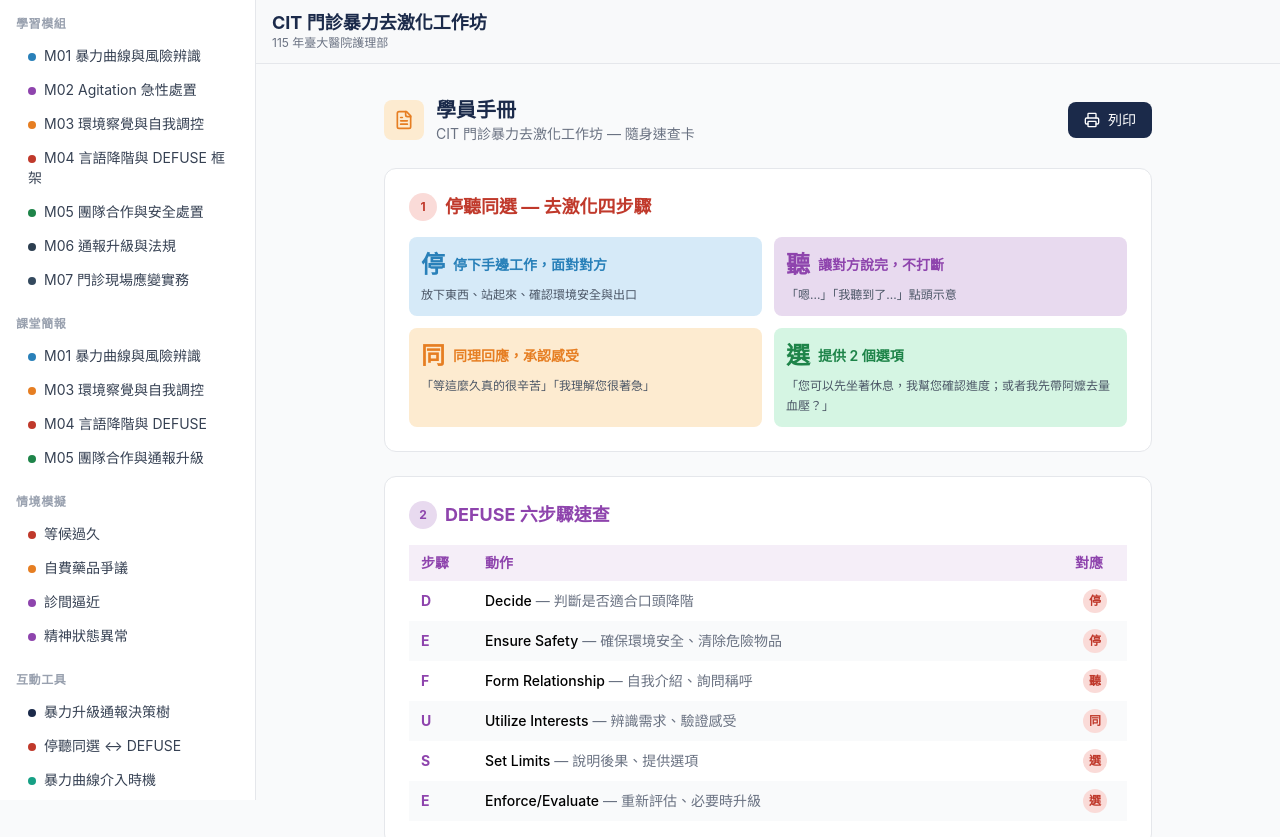
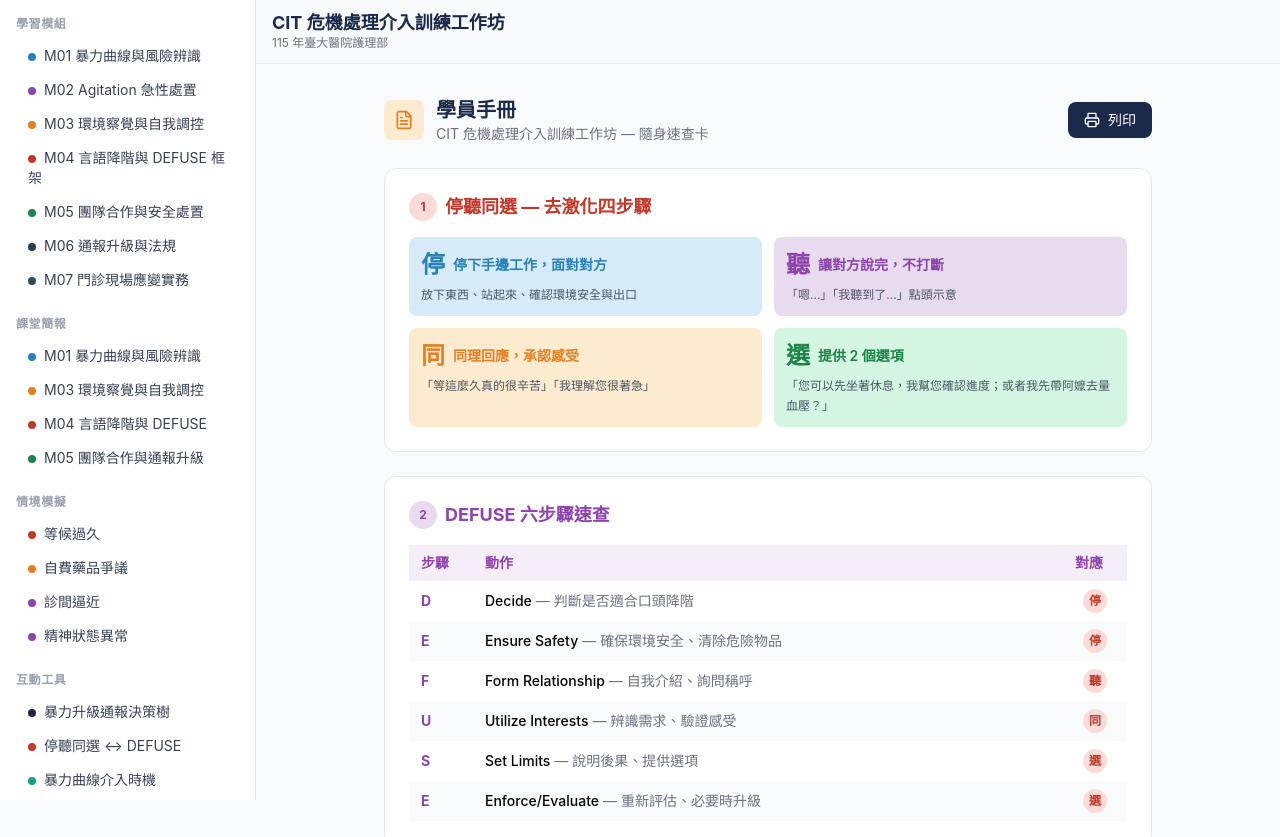
Before and after one commit to sniperHK/NTUH_OutpatientxCIT_AG, a React (Vite) app in the folder web/: page /handout in a window 1280 px wide. Shown: the top 837 px of the page. Built offline with nearby package versions, Linux system fonts and the light colour scheme.

Commit message:
正名：門診暴力去激化 → CIT 危機處理介入訓練 (對齊簽文1151900387)

```diff
--- a/web/index.html
+++ b/web/index.html
@@ -4,7 +4,7 @@
     <meta charset="UTF-8" />
     <link rel="icon" type="image/svg+xml" href="/favicon.svg" />
     <meta name="viewport" content="width=device-width, initial-scale=1.0" />
-    <title>CIT 門診暴力去激化工作坊</title>
+    <title>CIT 危機處理介入訓練工作坊</title>
   </head>
   <body>
     <div id="root"></div>
--- a/web/slides/S-M01.md
+++ b/web/slides/S-M01.md
@@ -1,7 +1,7 @@
 ---
 theme: default
 colorSchema: light
-title: 暴力曲線與風險辨識 — CIT 門診暴力去激化工作坊
+title: 暴力曲線與風險辨識 — CIT 危機處理介入訓練工作坊
 transition: slide-left
 mdc: true
 layout: cover
@@ -10,7 +10,7 @@ background: 'linear-gradient(135deg, #2980B9 0%, #1B2A4A 100%)'
 
 # 暴力曲線與風險辨識
 
-### CIT 門診暴力去激化工作坊
+### CIT 危機處理介入訓練工作坊
 
 <div style="margin-top: 40px; color: rgba(255,255,255,0.9); font-size: 1.1em;">
 
--- a/web/slides/S-M03.md
+++ b/web/slides/S-M03.md
@@ -1,7 +1,7 @@
 ---
 theme: default
 colorSchema: light
-title: 環境察覺與自我調控 — CIT 門診暴力去激化工作坊
+title: 環境察覺與自我調控 — CIT 危機處理介入訓練工作坊
 transition: slide-left
 mdc: true
 layout: cover
@@ -10,7 +10,7 @@ background: 'linear-gradient(135deg, #E67E22 0%, #1B2A4A 100%)'
 
 # 環境察覺與自我調控
 
-### M03 — CIT 門診暴力去激化工作坊
+### M03 — CIT 危機處理介入訓練工作坊
 
 <div style="margin-top: 40px; color: rgba(255,255,255,0.9); font-size: 1.1em;">
 
--- a/web/slides/S-M04.md
+++ b/web/slides/S-M04.md
@@ -1,7 +1,7 @@
 ---
 theme: default
 colorSchema: light
-title: 言語降階與 DEFUSE — CIT 門診暴力去激化工作坊
+title: 言語降階與 DEFUSE — CIT 危機處理介入訓練工作坊
 transition: slide-left
 mdc: true
 layout: cover
@@ -10,7 +10,7 @@ background: 'linear-gradient(135deg, #C0392B 0%, #1B2A4A 100%)'
 
 # 言語降階與 DEFUSE 框架
 
-### M04 — CIT 門診暴力去激化工作坊
+### M04 — CIT 危機處理介入訓練工作坊
 
 <div style="margin-top: 40px; color: rgba(255,255,255,0.9); font-size: 1.1em;">
 
@@ -758,6 +758,6 @@ layout: center
 
 <div style="text-align: center; margin-top: 24px; color: #9ca3af; font-size: 0.9em;">
 
-林皓陽醫師 ｜ CIT 門診暴力去激化工作坊
+林皓陽醫師 ｜ CIT 危機處理介入訓練工作坊
 
 </div>
--- a/web/slides/S-M05.md
+++ b/web/slides/S-M05.md
@@ -1,7 +1,7 @@
 ---
 theme: default
 colorSchema: light
-title: 團隊合作與通報升級 — CIT 門診暴力去激化工作坊
+title: 團隊合作與通報升級 — CIT 危機處理介入訓練工作坊
 transition: slide-left
 mdc: true
 layout: cover
@@ -10,7 +10,7 @@ background: 'linear-gradient(135deg, #1E8449 0%, #1B2A4A 100%)'
 
 # 團隊合作與通報升級
 
-### CIT 門診暴力去激化工作坊
+### CIT 危機處理介入訓練工作坊
 
 <div style="margin-top: 40px; color: rgba(255,255,255,0.9); font-size: 1.1em;">
 <strong>劉政亨醫師</strong> ｜ 臺大醫院教學部暨急診醫學部
@@ -889,7 +889,7 @@ layout: center
 <h1 style="font-size: 2.2em; color: #1B2A4A !important; margin-bottom: 12px;">感謝參與</h1>
 
 <div style="font-size: 1.2em; color: #1E8449; font-weight: 600; margin-bottom: 24px;">
-CIT 門診暴力去激化工作坊
+CIT 危機處理介入訓練工作坊
 </div>
 
 <div style="background: #f8fafc; border: 2px solid #e2e8f0; border-radius: 12px; padding: 20px; display: inline-block; margin: 16px 0;">
--- a/web/src/data/siteMeta.ts
+++ b/web/src/data/siteMeta.ts
@@ -139,7 +139,7 @@ export const slideMeta: Record<SlideId, { title: string; desc: string; color: st
 }
 
 export const courseInfo = {
-  title: 'CIT 門診暴力去激化工作坊',
+  title: 'CIT 危機處理介入訓練工作坊',
   subtitle: '115 年臺大醫院護理部',
   courseCode: '202157',
   date: '115 年 4 月 20 日（一）08:00–12:00',
--- a/web/src/pages/HandoutPage.tsx
+++ b/web/src/pages/HandoutPage.tsx
@@ -11,7 +11,7 @@ export default function HandoutPage() {
           </div>
           <div>
             <h1 className="text-xl font-bold text-[#1B2A4A]">學員手冊</h1>
-            <p className="text-sm text-gray-500">CIT 門診暴力去激化工作坊 — 隨身速查卡</p>
+            <p className="text-sm text-gray-500">CIT 危機處理介入訓練工作坊 — 隨身速查卡</p>
           </div>
         </div>
         <button
```
Also changed, not shown: web/public/modules/M04_verbal-deescalation.md (+1 -1 lines), 1 other file (tests, documents, lock files or other folders).
